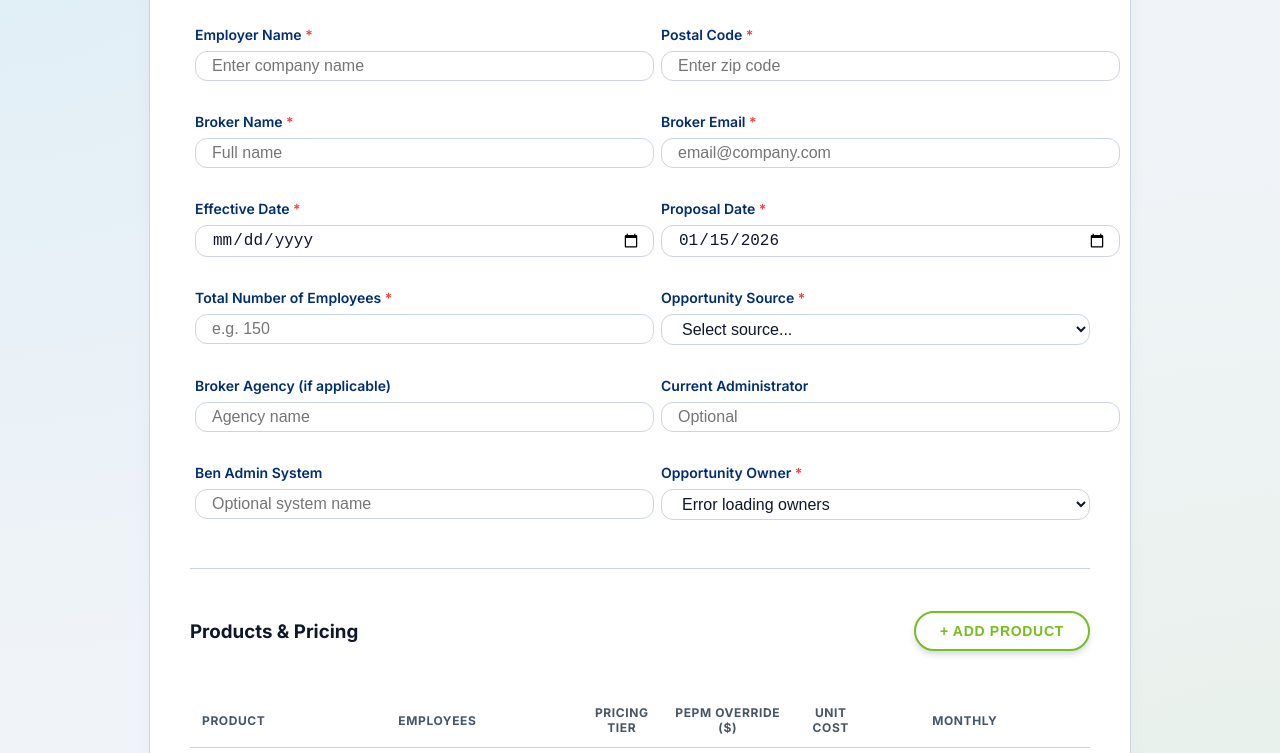
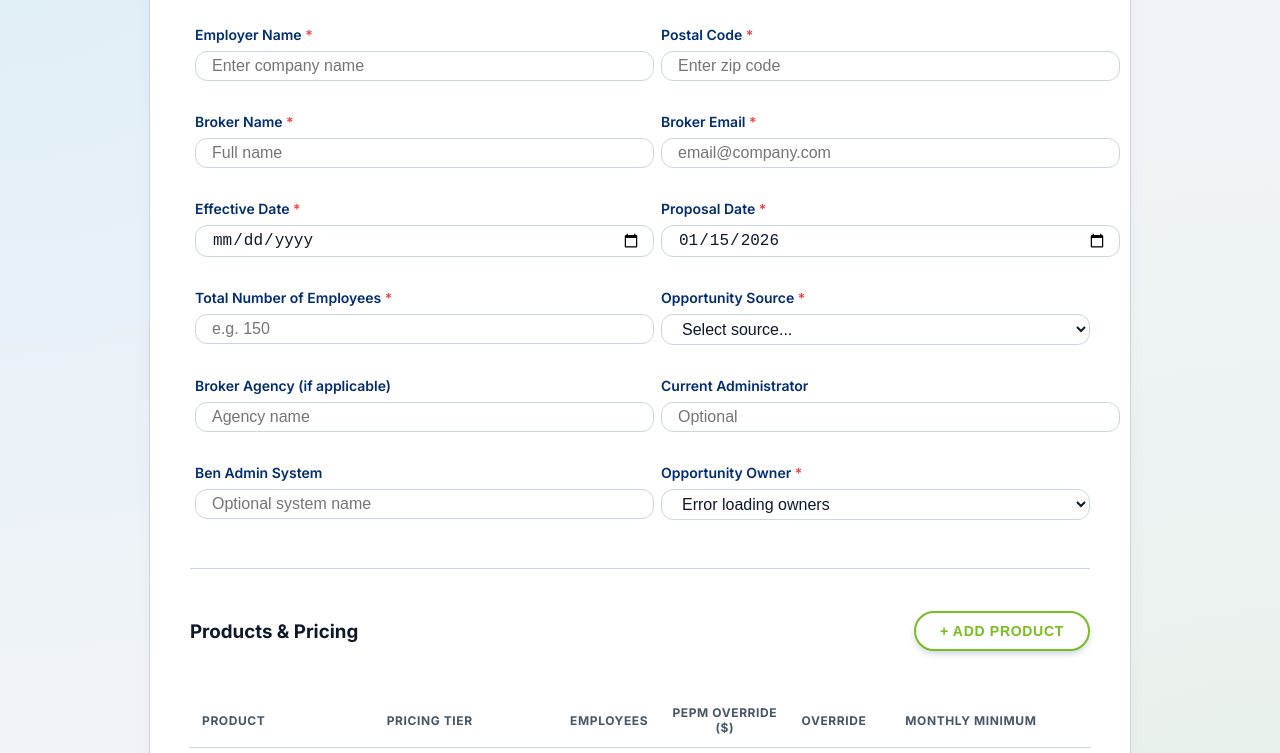
Before and after one commit to bacquisto-ns/ns-proposal-generator, a website: page public/index.html in a window 1280 px wide. Shown: the part 178-931 px from the top of the page. Drawn offline with nearby package versions, Linux system fonts and the light colour scheme; no server answers.

Commit message:
Update table headings in products & pricing section: renamed Unit Cost and Monthly, and corrected alignment

```diff
--- a/public/index.html
+++ b/public/index.html
@@ -121,11 +121,11 @@
                             <thead>
                                 <tr>
                                     <th>Product</th>
+                                    <th>Pricing Tier</th>
                                     <th>Employees</th>
-                                    <th>Pricing Tier</th>
                                     <th>PEPM Override ($)</th>
-                                    <th>Unit Cost</th>
-                                    <th>Monthly</th>
+                                    <th>Override</th>
+                                    <th>Monthly Minimum</th>
                                     <th></th>
                                 </tr>
                             </thead>
```
